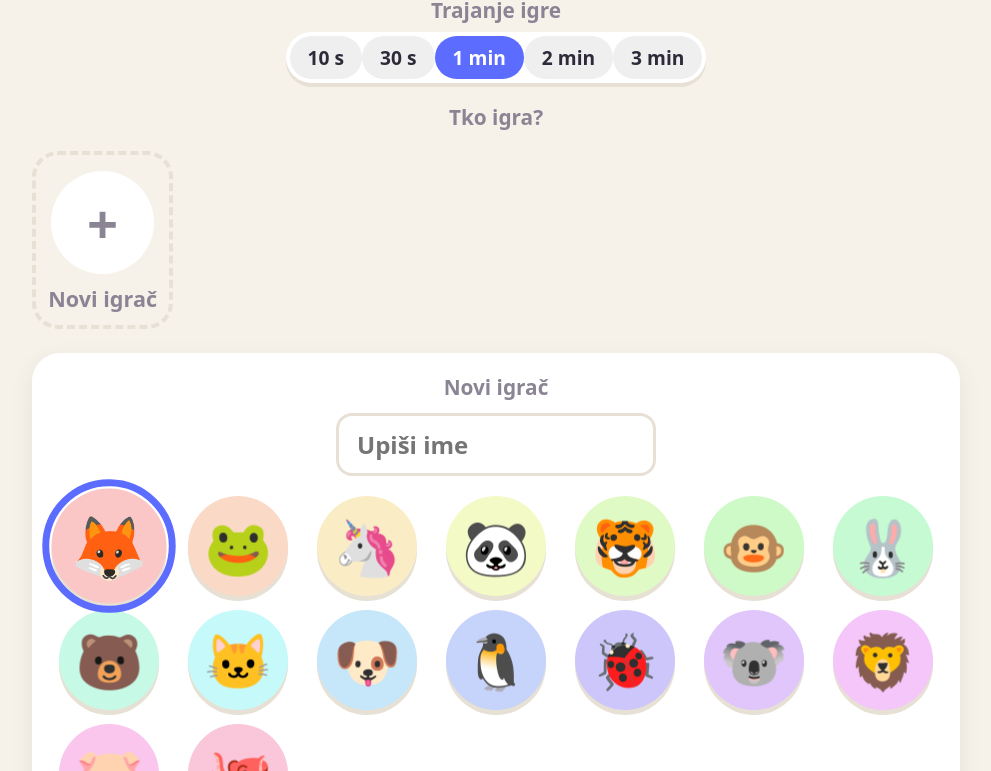
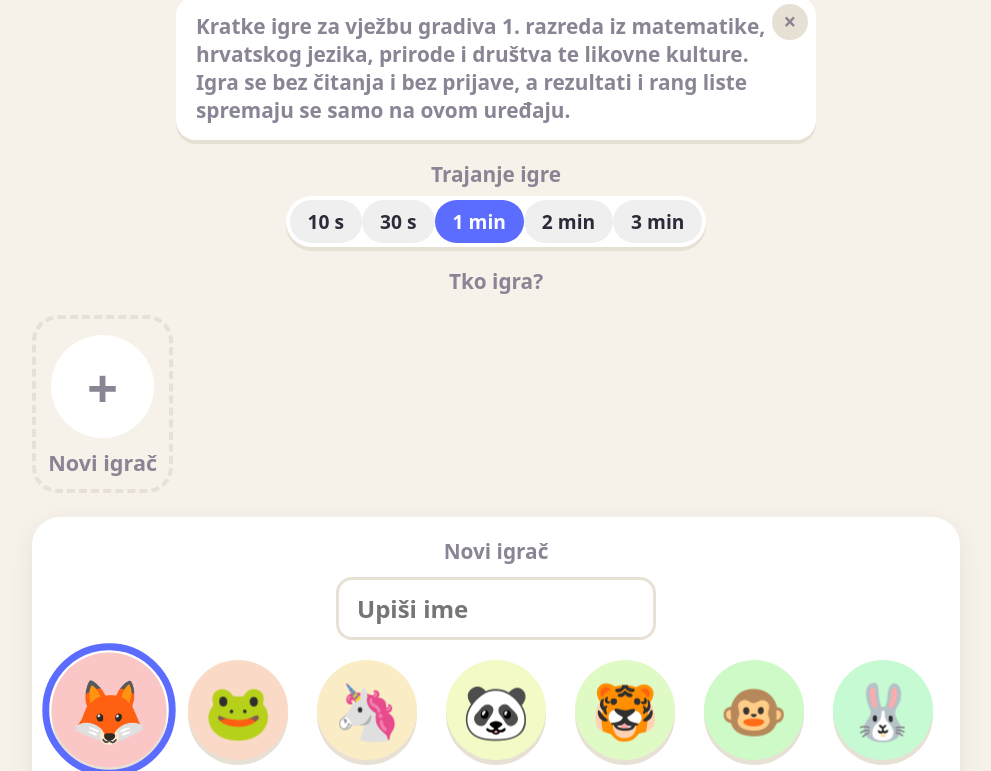
Before and after one commit to vlebo/prvasi, a plain HTML site: page index.html in a window 1280 px wide. Shown: the part 105-876 px from the top of the page, without its empty margins (144-1135 px from the left). Drawn offline with Linux system fonts and the light colour scheme.

Commit message:
Opis igara, što se uči, izvlačenje bez ponavljanja

```diff
--- a/index.html
+++ b/index.html
@@ -3,7 +3,7 @@
 <head>
 <meta charset="utf-8">
 <meta name="viewport" content="width=device-width, initial-scale=1">
-<title>Igre za prvašiće</title>
+<title>Edukativne igre za prvašiće</title>
 <style>
   :root { --bg:#f6f2ea; --ink:#2f2a3a; --muted:#8a8494; --line:#e7e0d4; --ok:#2bb673; --bad:#ef5350;
           --gold:#f5b700; --silver:#aeb7c4; --bronze:#d08a4a; --c:#5b6cff; }
@@ -57,6 +57,7 @@
   .board.big .row { font-size: 1.5rem; padding: 8px 14px; }
   .board.big .rank { width: 40px; height: 40px; font-size: 1.2rem; }
   .menu { display: grid; grid-template-columns: repeat(auto-fill, minmax(190px, 1fr)); gap: 18px; margin: 8px 0 24px; }
+  .learns { display: block; font-size: 1rem; font-weight: 700; opacity: .85; margin-top: 6px; }
   .subject { text-align: left; font-size: 1.4rem; font-weight: 900; color: var(--muted); margin: 24px 4px 8px; text-transform: uppercase; letter-spacing: .05em; }
   .dot { display: inline-block; width: 1em; height: 1em; border-radius: 50%; border: 4px solid rgba(0,0,0,.12); vertical-align: middle; }
   .claps { display: flex; justify-content: center; gap: 10px; margin-top: 8px; }
@@ -124,6 +125,9 @@
   .rules li b { flex: none; width: 44px; height: 44px; border-radius: 50%; background: var(--c); color: #fff; display: grid; place-items: center; }
   .del { background: rgba(255,255,255,.2); border-radius: 50%; width: 38px; height: 38px; display: grid; place-items: center; flex: none; }
   .del:hover { background: rgba(255,255,255,.4); }
+  .about { position: relative; max-width: 640px; margin: 0 auto 20px; background: #fff; border-radius: 20px; padding: 16px 48px 16px 20px;
+           box-shadow: 0 4px 0 var(--line); text-align: left; }
+  .close { position: absolute; top: 8px; right: 8px; width: 36px; height: 36px; border-radius: 50%; background: var(--line); font-size: 1.4rem; font-weight: 900; line-height: 1; }
   .reset { margin-top: 32px; background: none; color: var(--muted); text-decoration: underline; font-size: 1rem; }
   [hidden] { display: none !important; }
 </style>
@@ -132,7 +136,11 @@
 <main>
   <!-- 1. Odabir igrača -->
   <section id="pickScreen">
-    <h1>Igre za prvašiće</h1>
+    <h1>Edukativne igre za prvašiće</h1>
+    <p class="sub about" id="about">
+      <button class="close" id="aboutClose" aria-label="Zatvori">×</button>Kratke igre za vježbu gradiva 1. razreda iz matematike, hrvatskog jezika,
+      prirode i društva te likovne kulture. Igra se bez čitanja i bez prijave, a rezultati i rang liste spremaju se samo na ovom uređaju.
+    </p>
     <p class="sub" style="margin:0 0 8px">Trajanje igre</p>
     <div class="seg" id="durations"></div>
     <p class="sub">Tko igra?</p>
@@ -158,6 +166,7 @@
   <!-- 2b. Upute -->
   <section id="introScreen" hidden>
     <h1 id="introTitle"></h1>
+    <p class="sub" id="introLearns"></p>
     <p class="sub" id="introHow" style="font-size:1.6rem;color:var(--ink);max-width:640px;margin:0 auto 16px"></p>
     <div class="card example"><div class="q" id="exQ"></div><div class="answers" id="exA"></div></div>
     <ul class="rules" id="introRules"></ul>
@@ -229,6 +238,16 @@ const eq = (a, op, b, r) => `<div class="eq"><span>${a}</span><span class="op">$
 const dot = c => `<span class="dot" style="background:${c}"></span>`;
 // opcija je boja (#hex) ili tekst/broj/emoji
 const optHtml = o => typeof o === 'string' && o[0] === '#' ? dot(o) : String(o);
+// Nasumično bez ponavljanja: isti element tek kad se cijeli popis iskoristi
+const bags = {};
+function draw(name, list) {
+  const last = bags[name + ':last'];
+  if (!bags[name]?.length) {
+    bags[name] = shuffle([...list]);
+    if (list.length > 1 && bags[name].at(-1) === last) bags[name].unshift(bags[name].pop()); // ne dvaput zaredom preko granice
+  }
+  return bags[name + ':last'] = bags[name].pop();
+}
 const sign = (a, b) => a < b ? '<' : a > b ? '>' : '=';
 // prazna/aktivna/popunjena kućica za i-ti znak, kad je k znakova već upisano
 const slot = (v, i, k) => `<span class="slot${i < k ? ' filled' : i === k ? ' active' : ''}">${i < k ? v : i === k ? '?' : '&nbsp;'}</span>`;
@@ -261,17 +280,16 @@ const GROUPS = {
   prijevoz: { name: 'prijevozno sredstvo', items: ['🚗','🚌','🚲','🚂','✈️','🚢','🚜'], vs: ['voce', 'divlje'] },
 };
 
-const SEQUENCES = [[['🌅','☀️','🌇','🌙'], 'jutro → podne → večer → noć'], [['🌸','☀️','🍂','⛄'], 'proljeće → ljeto → jesen → zima'],
-  [['🌰','🌱','🌳'], 'sjemenka → klica → stablo'], [['🥚','🐣','🐥','🐔'], 'jaje → pile → kokoš'],
-  [['👶','🧒','🧑','🧓'], 'beba → dijete → odrasla osoba → starija osoba']];
-
 const COLORS = { crvena: '#e53935', žuta: '#fdd835', plava: '#1e88e5', bijela: '#ffffff', crna: '#222222',
-                 narančasta: '#fb8c00', zelena: '#43a047', ljubičasta: '#8e24aa', ružičasta: '#f48fb1', siva: '#9e9e9e' };
+                 narančasta: '#fb8c00', zelena: '#43a047', ljubičasta: '#8e24aa', ružičasta: '#f48fb1', siva: '#9e9e9e', svijetloplava: '#90caf9' };
 const MIXES = [['crvena','žuta','narančasta'], ['plava','žuta','zelena'], ['crvena','plava','ljubičasta'],
-               ['crvena','bijela','ružičasta'], ['crna','bijela','siva']];
+               ['crvena','bijela','ružičasta'], ['plava','bijela','svijetloplava'], ['crna','bijela','siva']];
+const BASE = ['crvena', 'žuta', 'plava', 'bijela', 'crna'];
+// svaka kombinacija × oba redoslijeda × koja boja nedostaje (0, 1 ili rezultat) = 36 zadataka
+const MIX_TASKS = MIXES.flatMap(([x, y, r]) => [[x, y, r], [y, x, r]]).flatMap(m => [0, 1, 2].map(miss => [...m, miss]));
 
 const GAMES = {
-  racunko: { title: 'Računko', color: '#5b6cff', how: 'Izračunaj zadatak i dodirni točan broj.',
+  racunko: { title: 'Računko', learns: 'zbrajanje i oduzimanje do 10', color: '#5b6cff', how: 'Izračunaj zadatak i dodirni točan broj.',
     icon: '<svg viewBox="0 0 100 100"><circle cx="50" cy="50" r="46" fill="rgba(255,255,255,.2)"/><path d="M18 38h28M32 24v28M54 66h28" stroke="#fff" stroke-width="9" stroke-linecap="round"/></svg>',
     // do 10, bez negativnih rezultata
     make() {
@@ -281,40 +299,56 @@ const GAMES = {
       const answer = plus ? a + b : a - b, op = plus ? '+' : '−';
       return { view: eq(a, op, b, '?'), reveal: eq(a, op, b, answer), answer, options: numberOptions(answer) };
     } },
-  brojalica: { title: 'Brojalica', color: '#1fa774', how: 'Prebroji točkice i dodirni koliko ih ima.',
+  brojalica: { title: 'Brojalica', learns: 'brojanje i prepoznavanje količine do 10', color: '#1fa774', how: 'Prebroji točkice i dodirni koliko ih ima.',
     icon: '<svg viewBox="0 0 100 100"><circle cx="50" cy="50" r="46" fill="rgba(255,255,255,.2)"/>' +
       [[30,38],[50,38],[70,38],[30,62],[50,62]].map(([x, y]) => `<circle cx="${x}" cy="${y}" r="8" fill="#fff"/>`).join('') + '</svg>',
     make() {
       const answer = 1 + rnd(10);
       return { view: frame(answer), answer, options: numberOptions(answer, 1) };
     } },
-  slovo: { title: 'Prvo slovo', color: '#f07b2e', how: 'Pogledaj sliku. Kojim slovom počinje ta riječ? Dodirni slovo.',
+  slovo: { title: 'Prvo slovo', learns: 'glasove i prvo slovo u riječi', color: '#f07b2e', how: 'Pogledaj sliku. Kojim slovom počinje ta riječ? Dodirni slovo.',
     icon: '<svg viewBox="0 0 100 100"><circle cx="50" cy="50" r="46" fill="rgba(255,255,255,.2)"/><text x="50" y="67" font-size="48" font-weight="900" text-anchor="middle" fill="#fff" font-family="system-ui">Aa</text></svg>',
     make() {
-      const [pic, word] = WORDS[rnd(WORDS.length)];
+      const [pic, word] = draw('slovo', WORDS);
       const opts = new Set([word[0]]);
       while (opts.size < 3) opts.add(LETTERS[rnd(LETTERS.length)]);
       return { view: `<div><div class="pic">${pic}</div><div class="word"></div></div>`,
                reveal: `<div><div class="pic">${pic}</div><div class="word"><b>${word[0]}</b>${word.slice(1)}</div></div>`,
                answer: word[0], options: shuffle([...opts]) };
     } },
-  usporedi: { title: 'Veće ili manje', color: '#d94f8a', maxLevel: 4,
-    how: 'Usporedi brojeve i dodirni znak koji ide u praznu kućicu: < manje, > veće, = jednako.',
+  usporedi: { title: 'Veće ili manje', learns: 'uspoređivanje brojeva i znakove <, >, =', color: '#d94f8a', maxLevel: 5,
+    how: 'Usporedi brojeve i dodirni ono što ide u praznu kućicu: znak (< manje, > veće, = jednako) ili, na višoj razini, broj.',
     icon: '<svg viewBox="0 0 100 100"><circle cx="50" cy="50" r="46" fill="rgba(255,255,255,.2)"/><path d="M40 30L22 50l18 20M60 30l18 20-18 20" fill="none" stroke="#fff" stroke-width="9" stroke-linecap="round" stroke-linejoin="round"/></svg>',
-    // 1: dva broja · 2: tri broja · 3: zbroj i broj · 4: zbroj i zbroj
+    // 1: dva broja · 2: izaberi broj · 3: tri broja · 4: zbroj i broj · 5: zbroj i zbroj
     make(level) {
+      if (level === 2) {
+        // npr. 7 > [?]: od 3 ponuđena broja točno jedan odgovara znaku
+        let a, op, ok, bad;
+        do {
+          a = rnd(MAX + 1); op = '<=>'[rnd(3)];
+          const all = [...Array(MAX + 1).keys()];
+          ok = all.filter(x => sign(a, x) === op);
+          bad = all.filter(x => sign(a, x) !== op);
+        } while (!ok.length || bad.length < 2);
+        const answer = ok[rnd(ok.length)], left = Math.random() < 0.5; // nepoznati broj lijevo ili desno
+        const opFlip = { '<': '>', '>': '<', '=': '=' }[op];
+        const show = k => '<div class="eq">' + (left
+          ? `${slot(answer, 0, k)}<span class="op">${opFlip}</span><span class="box">${a}</span>`
+          : `<span class="box">${a}</span><span class="op">${op}</span>${slot(answer, 0, k)}`) + '</div>';
+        return { show, steps: [answer], options: shuffle([answer, ...shuffle(bad).slice(0, 2)]) };
+      }
       const near = x => Math.random() < 0.2 ? x : rnd(MAX + 1); // "=" ne smije biti prerijedak
       const sum = (total = rnd(MAX + 1)) => { const x = rnd(total + 1); return [total, `${x}+${total - x}`]; };
       let items;
       if (level === 1) { const a = rnd(MAX + 1); items = [[a], [near(a)]]; }
-      else if (level === 2) { const a = rnd(MAX + 1), b = near(a); items = [[a], [b], [near(b)]]; }
-      else { const s1 = sum(); items = [s1, level === 3 ? [near(s1[0])] : sum(near(s1[0]))]; }
+      else if (level === 3) { const a = rnd(MAX + 1), b = near(a); items = [[a], [b], [near(b)]]; }
+      else { const s1 = sum(); items = [s1, level === 4 ? [near(s1[0])] : sum(near(s1[0]))]; }
       const steps = items.slice(1).map(([v], i) => sign(items[i][0], v));
       const show = k => `<div class="eq${level > 1 ? ' small' : ''}">` + items.map(([v, label = v], i) =>
         (i ? slot(steps[i - 1], i - 1, k) : '') + `<span class="box">${label}</span>`).join('') + '</div>';
       return { show, steps, options: ['<', '=', '>'] }; // uvijek isti redoslijed znakova
     } },
-  poredaj: { title: 'Poredaj brojeve', color: '#0e9fb3', maxLevel: 4, sticky: true,
+  poredaj: { title: 'Poredaj brojeve', learns: 'redoslijed brojeva od najmanjeg do najvećeg', color: '#0e9fb3', maxLevel: 4, sticky: true,
     how: 'Dodiruj brojeve redom, od najmanjeg do najvećeg. Kućice rastu kao brojevi. Na razini 4 ide obrnuto!',
     icon: '<svg viewBox="0 0 100 100"><circle cx="50" cy="50" r="46" fill="rgba(255,255,255,.2)"/><rect x="24" y="56" width="14" height="18" rx="4" fill="#fff"/><rect x="43" y="44" width="14" height="30" rx="4" fill="#fff"/><rect x="62" y="30" width="14" height="44" rx="4" fill="#fff"/></svg>',
     // 1: 3 broja · 2: 4 broja · 3: 5 brojeva · 4: 4 broja od najvećeg
@@ -328,11 +362,19 @@ const GAMES = {
         `<span class="slot${i < k ? ' filled' : i === k ? ' active' : ''}" style="font-size:${(down ? count - 1 - i : i) * .15 + .8}em">${i < k ? n : '&nbsp;'}</span>`).join('') + '</div>';
       return { show, steps, options: shuffle([...nums]) };
     } },
-  niz: { title: 'Nastavi niz', color: '#8a5cf6', maxLevel: 4,
-    how: 'Pogledaj kako se sličice ponavljaju. Koja dolazi sljedeća? Dodirni je.',
+  niz: { title: 'Nastavi niz', learns: 'uočavanje pravila u nizu sličica i brojeva', color: '#8a5cf6', maxLevel: 4,
+    how: 'Pogledaj kako se sličice ponavljaju ili kako brojevi rastu i padaju. Što dolazi sljedeće? Dodirni.',
     icon: '<svg viewBox="0 0 100 100"><circle cx="50" cy="50" r="46" fill="rgba(255,255,255,.2)"/><circle cx="22" cy="50" r="9" fill="#fff"/><rect x="36" y="41" width="18" height="18" rx="3" fill="#fff"/><circle cx="68" cy="50" r="9" fill="#fff"/><text x="86" y="60" font-size="28" font-weight="900" fill="#fff" text-anchor="middle" font-family="system-ui">?</text></svg>',
-    // 1: AB · 2: AAB / ABB · 3: ABC · 4: AABC / ABCC
+    // sličice: 1: AB · 2: AAB / ABB · 3: ABC · 4: AABC / ABCC
+    // brojevi: 1: +1 · 2: i −1 · 3: i +2 · 4: i −2
     make(level) {
+      if (Math.random() < 0.5) {
+        const step = [1, -1, 2, -2][rnd(level)], n = 4;
+        const start = step > 0 ? rnd(MAX - step * n + 1) : -step * n + rnd(MAX + step * n + 1); // cijeli niz unutar 0–MAX
+        const seq = Array.from({ length: n + 1 }, (_, i) => start + i * step), answer = seq[n];
+        const show = k => '<div class="eq small">' + seq.slice(0, n).map(x => `<span class="box">${x}</span>`).join('') + slot(answer, 0, k) + '</div>';
+        return { show, steps: [answer], options: numberOptions(answer) };
+      }
       const sets = [['#e53935', '#1e88e5', '#fdd835', '#43a047'], ['🍎', '🍌', '🍇', '🍐'], ['⭐', '🌙', '❤️', '☀️'], ['🐱', '🐶', '🐭', '🐰']];
       const [a, b, c, d] = shuffle([...sets[rnd(sets.length)]]);
       const pattern = shuffle([[[a, b]], [[a, a, b], [a, b, b]], [[a, b, c]], [[a, a, b, c], [a, b, c, c]]][level - 1])[0];
@@ -345,20 +387,20 @@ const GAMES = {
         seq.slice(0, len).map(x => `<span>${optHtml(x)}</span>`).join('') + slot(optHtml(answer), 0, k) + '</div>';
       return { show, steps: [answer], options: shuffle([...opts].slice(0, 3)) };
     } },
-  slogovi: { title: 'Slogovi', color: '#d4a017',
+  slogovi: { title: 'Slogovi', learns: 'rastavljanje riječi na slogove', color: '#d4a017',
     how: 'Izgovori riječ sa slike i pljesni za svaki slog. Koliko puta si pljesnuo/la?',
     icon: '<svg viewBox="0 0 100 100"><circle cx="50" cy="50" r="46" fill="rgba(255,255,255,.2)"/><rect x="16" y="40" width="20" height="20" rx="6" fill="#fff"/><rect x="40" y="40" width="20" height="20" rx="6" fill="#fff"/><rect x="64" y="40" width="20" height="20" rx="6" fill="#fff"/></svg>',
     make() {
-      const [pic, word, n] = SYLLABLES[rnd(SYLLABLES.length)];
+      const [pic, word, n] = draw('slogovi', SYLLABLES);
       return { view: `<div><div class="pic">${pic}</div><div class="word"></div></div>`,
                reveal: `<div><div class="pic">${pic}</div><div class="word">${word}</div><div class="claps">${'<i></i>'.repeat(n)}</div></div>`,
                answer: n, options: [1, 2, 3, 4] };
     } },
-  uljez: { title: 'Uljez', color: '#6a994e',
+  uljez: { title: 'Uljez', learns: 'razvrstavanje: voće, povrće, životinje, prijevoz', color: '#6a994e',
     how: 'Tri sličice idu zajedno, a jedna ne pripada. Pronađi uljeza!',
     icon: '<svg viewBox="0 0 100 100"><circle cx="50" cy="50" r="46" fill="rgba(255,255,255,.2)"/><circle cx="34" cy="36" r="11" fill="#fff"/><circle cx="66" cy="36" r="11" fill="#fff"/><circle cx="34" cy="68" r="11" fill="#fff"/><rect x="55" y="57" width="22" height="22" rx="3" fill="none" stroke="#fff" stroke-width="5"/></svg>',
     make() {
-      const ids = Object.keys(GROUPS), g = ids[rnd(ids.length)];
+      const g = draw('uljez', Object.keys(GROUPS));
       const other = GROUPS[g].vs[rnd(GROUPS[g].vs.length)];
       const odd = GROUPS[other].items[rnd(GROUPS[other].items.length)];
       const three = shuffle([...GROUPS[g].items]).slice(0, 3);
@@ -367,33 +409,25 @@ const GAMES = {
       return { view: hint, reveal: `<div class="word" style="letter-spacing:0">${odd} nije ${GROUPS[g].name}</div>`,
                answer: odd, options: shuffle([...three, odd]) };
     } },
-  redoslijed: { title: 'Što ide prije?', color: '#2a9d8f', sticky: true,
-    how: 'Dodiruj sličice redom: što je prvo, što poslije, a što na kraju.',
-    icon: '<svg viewBox="0 0 100 100"><circle cx="50" cy="50" r="46" fill="rgba(255,255,255,.2)"/><circle cx="22" cy="50" r="10" fill="#fff"/><circle cx="50" cy="50" r="10" fill="#fff"/><circle cx="78" cy="50" r="10" fill="#fff"/><path d="M33 50h6M61 50h6" stroke="#fff" stroke-width="5" stroke-linecap="round"/></svg>',
-    make() {
-      const [steps, name] = SEQUENCES[rnd(SEQUENCES.length)];
-      const show = k => '<div><div class="eq small">' + steps.map((x, i) => (i ? '<span class="op" style="font-size:.6em">→</span>' : '') +
-        `<span class="slot${i < k ? ' filled' : i === k ? ' active' : ''}">${i < k ? x : '&nbsp;'}</span>`).join('') + '</div>' +
-        `<div class="word" style="font-size:1.6rem;letter-spacing:0">${k === steps.length ? name : ''}</div></div>`;
-      return { show, steps, options: shuffle([...steps]) };
-    } },
-  boje: { title: 'Miješanje boja', color: '#e76f51',
-    how: 'Koja boja nastane kad pomiješaš ove dvije? Dodirni je.',
+  boje: { title: 'Miješanje boja', learns: 'miješanje osnovnih boja', color: '#e76f51',
+    how: 'Koja boja nedostaje? Što nastane kad pomiješaš dvije boje? Dodirni krug s pravom bojom.',
     icon: '<svg viewBox="0 0 100 100"><circle cx="50" cy="50" r="46" fill="rgba(255,255,255,.2)"/><circle cx="40" cy="42" r="18" fill="#fff" opacity=".9"/><circle cx="60" cy="42" r="18" fill="#fff" opacity=".6"/><circle cx="50" cy="60" r="18" fill="#fff" opacity=".75"/></svg>',
     make() {
-      const [x, y, r] = MIXES[rnd(MIXES.length)];
-      const [a, b] = shuffle([x, y]);
-      const opts = new Set([r]);
-      while (opts.size < 3) opts.add(MIXES[rnd(MIXES.length)][2]);
-      const view = k => `<div><div class="eq">${dot(COLORS[a])}<span class="op">+</span>${dot(COLORS[b])}<span class="op">=</span>${slot(dot(COLORS[r]), 0, k)}</div>` +
+      const [a, b, r, miss] = draw('boje', MIX_TASKS);
+      const parts = [a, b, r], answer = parts[miss];
+      // ponuđene boje iste vrste kao tražena (osnovne ili rezultati), bez one koja je već na ekranu
+      const pool = (miss === 2 ? MIXES.map(m => m[2]) : BASE).filter(c => c !== answer && !parts.includes(c));
+      const opts = [answer, ...shuffle(pool).slice(0, 2)];
+      const cell = (c, i, k) => i === miss ? slot(dot(COLORS[c]), 0, k) : dot(COLORS[c]);
+      const view = k => `<div><div class="eq">${cell(a, 0, k)}<span class="op">+</span>${cell(b, 1, k)}<span class="op">=</span>${cell(r, 2, k)}</div>` +
         `<div class="word" style="font-size:1.6rem;letter-spacing:0">${k ? `${a} + ${b} = ${r}` : ''}</div></div>`;
-      return { view: view(0), reveal: view(1), answer: COLORS[r], options: shuffle([...opts].map(c => COLORS[c])) };
+      return { view: view(0), reveal: view(1), answer: COLORS[answer], options: shuffle(opts.map(c => COLORS[c])) };
     } },
 };
 
 // Predmeti, redom kako se prikazuju
 const SUBJECTS = { 'Matematika': ['racunko', 'brojalica', 'usporedi', 'poredaj', 'niz'], 'Hrvatski jezik': ['slovo', 'slogovi'],
-                   'Priroda i društvo': ['uljez', 'redoslijed'], 'Likovna kultura': ['boje'] };
+                   'Priroda i društvo': ['uljez'], 'Likovna kultura': ['boje'] };
 console.assert(Object.values(SUBJECTS).flat().sort().join() === Object.keys(GAMES).sort().join(), 'svaka igra u točno jednom predmetu');
 
 // self-check generatora
@@ -584,7 +618,7 @@ function menuScreen() {
     const b = document.createElement('button');
     b.className = 'game-card shade';
     b.style.setProperty('--c', g.color);
-    b.innerHTML = g.icon + g.title;
+    b.innerHTML = g.icon + g.title + `<small class="learns">${g.learns}</small>`;
     b.onclick = () => { game = id; startGame(); };
     return b;
   });
@@ -622,6 +656,10 @@ function goHome() {
   clearInterval(timer); timer = null; // prekinuta igra se ne sprema
   pickScreen();
 }
+
+// Uvodni opis se pokazuje dok ga netko ne zatvori
+$('about').hidden = !!localStorage.getItem('uvod-zatvoren');
+$('aboutClose').onclick = () => { localStorage.setItem('uvod-zatvoren', 1); $('about').hidden = true; };
 
 $('reset').onclick = () => {
   if (!confirm('Obrisati SVE rang liste i igrače?')) return;
@@ -706,6 +744,7 @@ function startGame() {
   const g = GAMES[game];
   setColor(g.color);
   $('introTitle').textContent = g.title;
+  $('introLearns').textContent = 'Vježbamo: ' + g.learns;
   $('introHow').textContent = g.how;
   const ex = g.make(1), steps = ex.steps || [ex.answer];
   $('exQ').innerHTML = ex.show ? ex.show(steps.length) : ex.reveal || ex.view;
```
